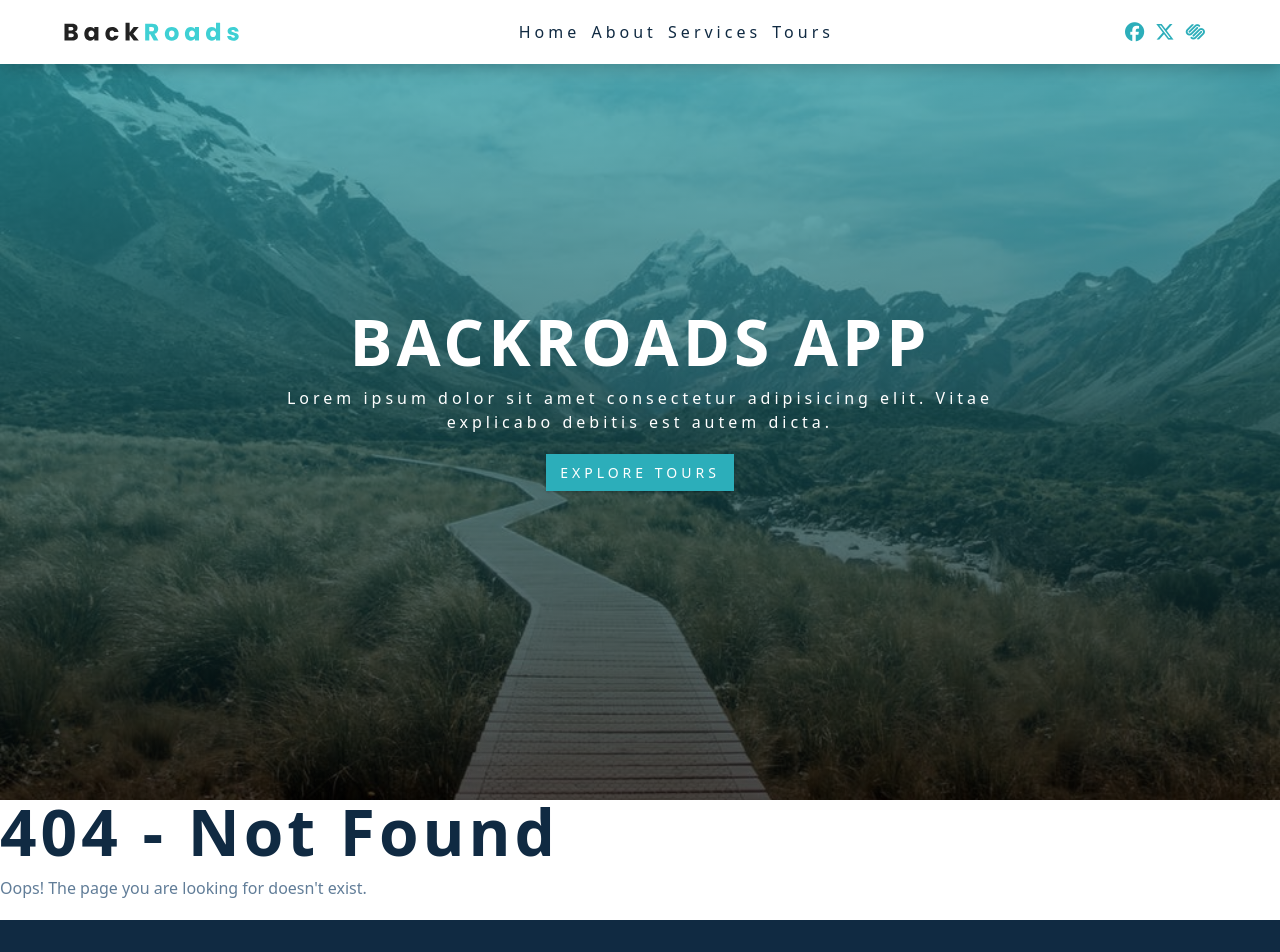
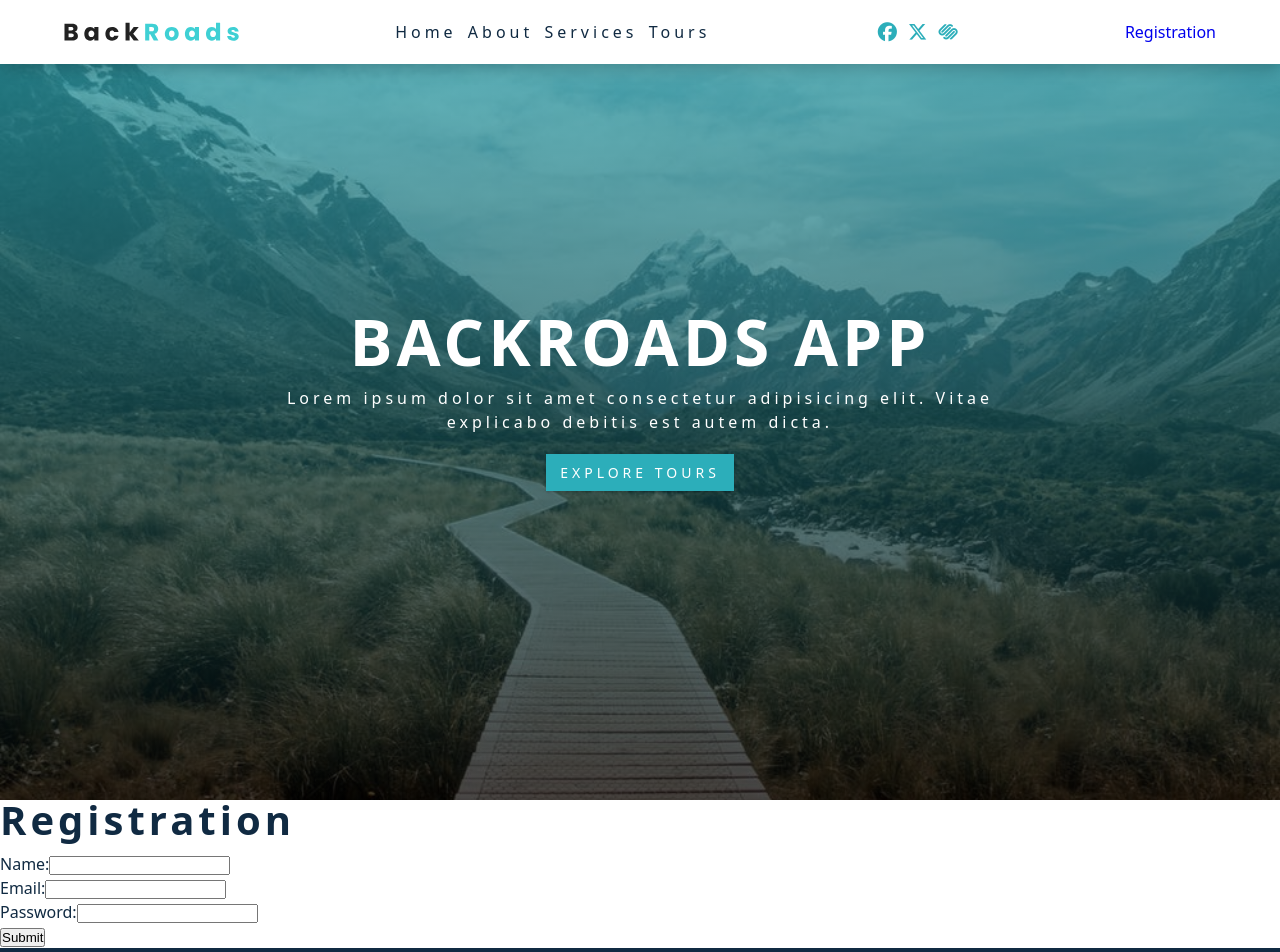
Before and after one commit to Viktoriia-code/week4-fe-pp, a React (Create React App) app: page /registration in a window 1280 px wide. Shown: the top 952 px of the page. Built offline with nearby package versions, Linux system fonts and the light colour scheme.

Commit message:
added iteration 5

```diff
--- a/src/App.js
+++ b/src/App.js
@@ -5,6 +5,7 @@ import Navbar from "./components/Navbar";
 import Services from "./components/Services";
 import Tours from "./components/Tours";
 import Home from "./components/Home";
+import Registration from "./components/Registration";
 import NotFound from "./components/NotFound";
 import "./App.css";
 import { BrowserRouter, Route, Routes } from "react-router-dom";
@@ -19,6 +20,7 @@ function App() {
         <Route path="/services" element={<Services />} />
         <Route path="/tours" element={<Tours />} />
         <Route path="/about" element={<About />} />
+        <Route path="/registration" element={<Registration />} />
         <Route path="*" element={<NotFound />} />
       </Routes>
       <Footer />
--- a/src/components/Navbar.js
+++ b/src/components/Navbar.js
@@ -1,3 +1,4 @@
+import { Link } from "react-router-dom";
 import logo from "../images/logo.svg";
 import PageLinks from "./PageLinks";
 import SocialLinks from "./SocialLinks";
@@ -14,6 +15,9 @@ const Navbar = () => {
         </div>
         <PageLinks parentClass="nav-links" itemClass="nav-link" />
         <SocialLinks parentClass="nav-icons" itemClass="nav-icon" />
+        <Link to="/registration">
+          Registration
+        </Link>
       </div>
     </nav>
   );
--- /dev/null
+++ b/src/components/Registration.js
@@ -0,0 +1,62 @@
+import React, { useState } from 'react'
+
+function Registration() {
+  const [name, setName] = useState('');
+  const [email, setEmail] = useState('');
+  const [password, setPassword] = useState('');
+
+  const onSubmit = e => {
+    e.preventDefault();
+
+    const registrationInformation = {
+      name,
+      email,
+      password
+    };
+
+    console.log(registrationInformation);
+
+    // Reset the form state.
+    setName('');
+    setEmail('');
+    setPassword('');
+  };
+
+  return (
+    <div>
+      <h2>Registration</h2>
+      <form onSubmit={onSubmit}>
+        <div>
+          <label htmlFor='name'>Name:</label>
+          <input
+            id='name'
+            type='text'
+            onChange={e => setName(e.target.value)}
+            value={name}
+          />
+        </div>
+        <div>
+          <label htmlFor='email'>Email:</label>
+          <input
+            id='email'
+            type='text'
+            onChange={e => setEmail(e.target.value)}
+            value={email}
+          />
+        </div>
+        <div>
+          <label htmlFor='phone'>Password:</label>
+          <input
+            id='phone'
+            type='text'
+            onChange={e => setPassword(e.target.value)}
+            value={password}
+          />
+        </div>
+        <button>Submit</button>
+      </form>
+    </div>
+  )
+}
+
+export default Registration
--- a/src/data.js
+++ b/src/data.js
@@ -4,7 +4,7 @@ import tour3 from "./images/tour-3.jpeg";
 import tour4 from "./images/tour-4.jpeg";
 
 export const pageLinks = [
-  { id: 1, href: "/home", text: "home" },
+  { id: 1, href: "/", text: "home" },
   { id: 2, href: "/about", text: "about" },
   { id: 3, href: "/services", text: "services" },
   { id: 4, href: "/tours", text: "tours" },
```
